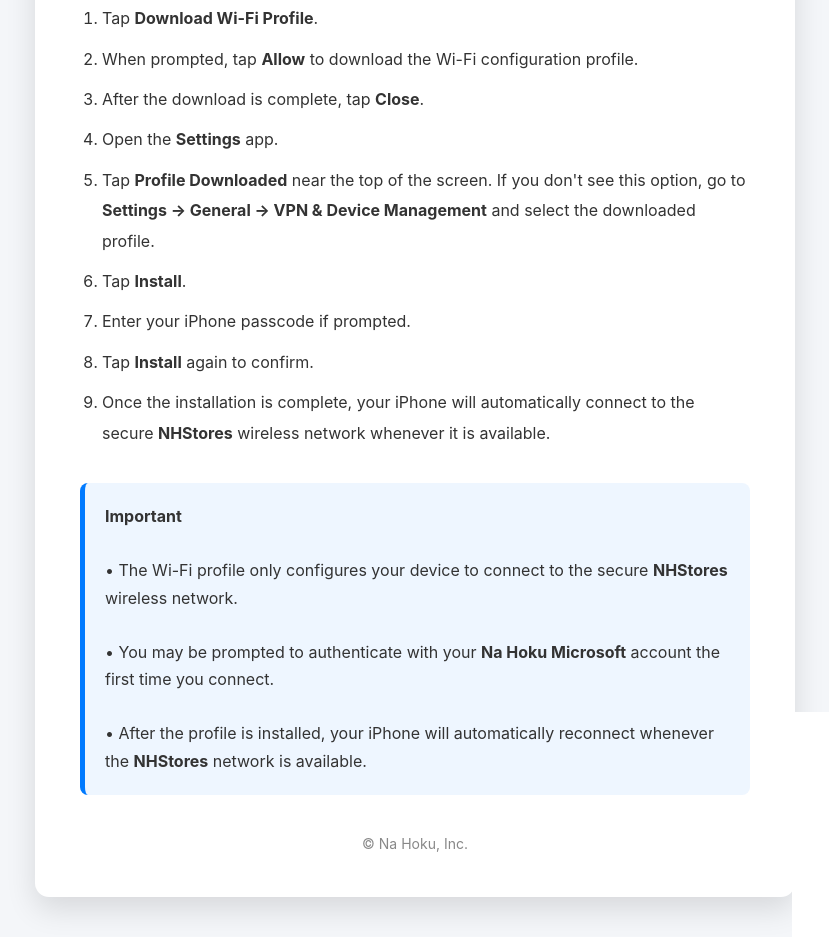
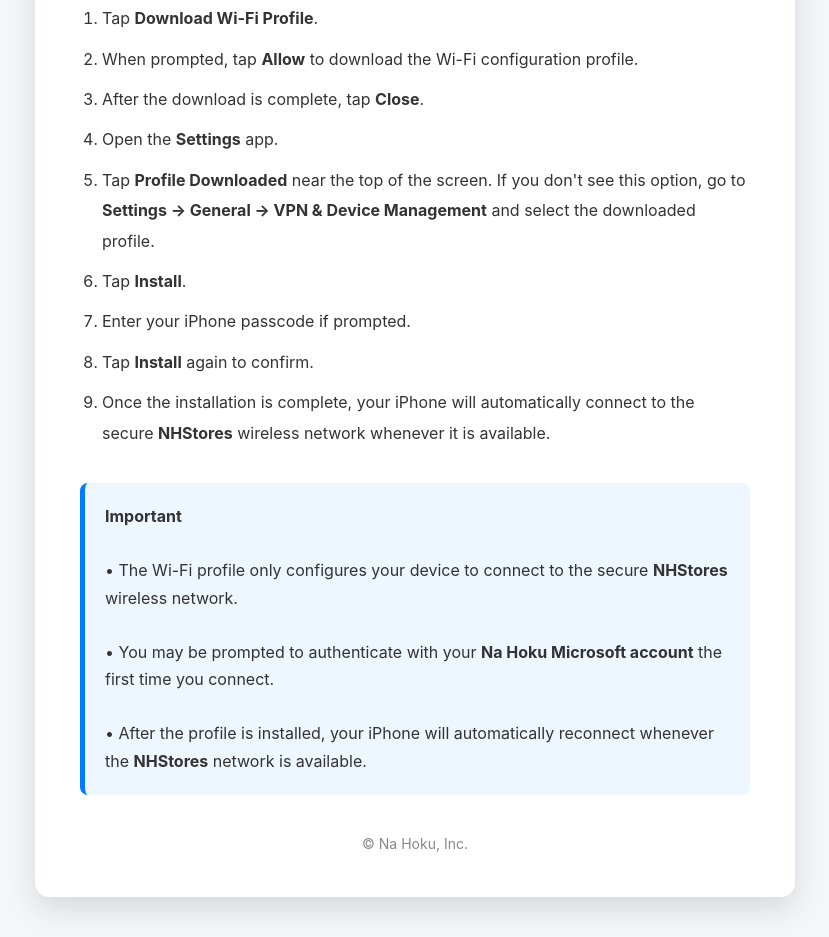
Before and after one commit to ohernandez16/NaHoku---NHStores, a plain HTML site: page index.html in a window 1280 px wide. Shown: the part 559-1496 px from the top of the page, without its empty margins (225-1054 px from the left). Drawn offline with Linux system fonts and the light colour scheme.

Commit message:
Update index.html

```diff
--- a/index.html
+++ b/index.html
@@ -224,7 +224,7 @@
         <strong>NHStores</strong> wireless network.<br><br>
 
         • You may be prompted to authenticate with your
-        <strong>Na Hoku Microsoft</strong> account the first time you connect.<br><br>
+        <strong>Na Hoku Microsoft account</strong> the first time you connect.<br><br>
 
         • After the profile is installed, your iPhone will automatically reconnect
         whenever the <strong>NHStores</strong> network is available.
```
